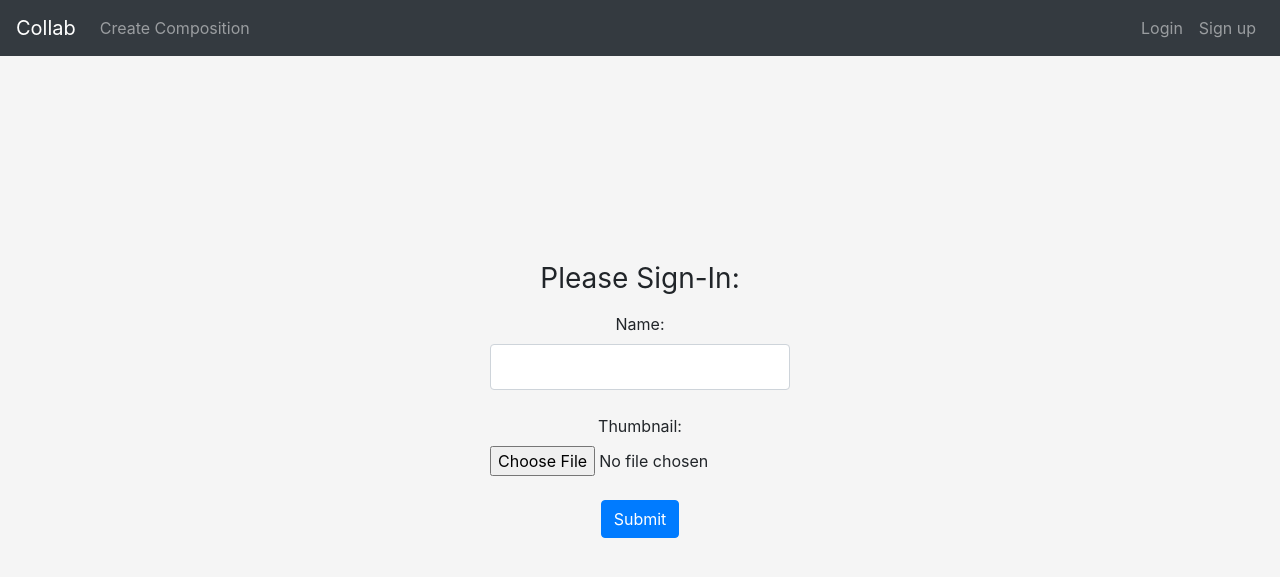
After one commit to yuvalgarti/Collaborative-Music-Arts, a Django app: page /accounts/signup in a window 1280 px wide. The commit adds this page. Shown: the top 577 px of the page. Run offline with Django 3.2, Linux system fonts and the light colour scheme; parts of the project's set-up code (start-up, migrations or seed data) failed here and were passed over; some libraries are stand-ins or nearby versions.

Commit message:
added files for sign up form

```diff
--- /dev/null
+++ b/Collaborative_Music_Arts/forms.py
@@ -0,0 +1,16 @@
+import os
+from django import forms
+from django.core.exceptions import ValidationError
+from django.contrib.auth.models import User
+
+
+class SignUpForm(forms.ModelForm):
+    name = forms.CharField(widget=forms.TextInput(attrs={
+        'class': 'form-control'
+    }))
+
+    thumbnail = forms.ImageField(required=False)
+
+    class Meta:
+        model = User
+        fields = ['name', 'thumbnail']
--- a/Collaborative_Music_Arts/urls.py
+++ b/Collaborative_Music_Arts/urls.py
@@ -16,13 +16,16 @@ Including another URLconf
 from django.conf.urls.static import static
 from django.contrib import admin
 from django.urls import path
+from django.conf.urls import url
 from django.urls import include
 from . import settings
+from . import views
 
 
 urlpatterns = [
     path('admin/', admin.site.urls),
     path('accounts/', include('django.contrib.auth.urls')),
+    url('accounts/signup', views.SignUpView.as_view(), name='signup'),
     path('', include('compositions.urls'))
 ]
 
--- /dev/null
+++ b/Collaborative_Music_Arts/views.py
@@ -0,0 +1,24 @@
+from django.contrib.auth.models import User
+from django.shortcuts import render, redirect
+from django.views.generic import TemplateView
+
+from .forms import SignUpForm
+from django.contrib.auth.models import User
+from django.views import View
+
+
+# Create your views here.
+class SignUpView(View):
+    template_name = 'registration/signup.html'
+
+    def get(self, request):
+        form = SignUpForm()
+        return render(request, self.template_name, {'form': form})
+
+    def post(self, request):
+        form = SignUpForm(request.POST, request.FILES)
+        if form.is_valid():
+            user = User.objects.create_user(request)
+            user.save()
+            return redirect('index')
+        return render(request, self.template_name, {'form': form})
--- a/compositions/models.py
+++ b/compositions/models.py
@@ -1,6 +1,5 @@
 from djongo import models
 from django.contrib.auth import get_user_model
-
 
 # Create your models here.
 class Composition(models.Model):
@@ -33,7 +32,6 @@ class Track(models.Model):
         composition_id = kwargs.pop('composition_id')
         self.creator = user
         self.composition = Composition.objects.get(id=composition_id)
-        super().save(*args, **kwargs)
 
     def __str__(self):
         return self.instrument + ' - ' + self.creator.username
@@ -52,7 +50,6 @@ class Variation(models.Model):
         composition_id = kwargs.pop('composition_id')
         self.creator = user
         self.composition = Composition.objects.get(id=composition_id)
-        super().save(*args, **kwargs)
 
     def __str__(self):
         return self.name + ' (' + str(self.composition) + ') - ' + self.creator.username
--- a/templates/base.html
+++ b/templates/base.html
@@ -33,6 +33,9 @@
                 <li class="nav-item">
                     <a class="nav-link" href="{% url 'login' %}">Login</a>
                 </li>
+                <li class="nav-item">
+                    <a class="nav-link" href="{% url 'signup' %}">Sign up</a>
+                </li>
             {% endif %}
         </ul>
     </div>
--- /dev/null
+++ b/templates/registration/signup.html
@@ -0,0 +1,29 @@
+
+{% extends 'base.html' %}
+{% block Head %}
+    {% load static %}
+    <link href="{% static "css/signin.css" %}" rel="stylesheet">
+{% endblock %}
+
+{% block Content %}
+     <form class="form-signin" method="post">
+        {% csrf_token %}
+        <div class="text-center">
+            <h1 class="h3 mb-3 font-weight-normal">Please Sign-In:</h1>
+
+            {% for field in form %}
+
+                <div class="control-group">
+                    <label class="control-label">{{ field.label }}:</label>
+                    <div class="controls">{{ field }}</div>
+                    {% if field.errors %}
+                        {{ field.errors }}
+                    {% endif %}
+                </div>
+
+                <br>
+            {% endfor %}
+            <input type="submit" class="btn btn-primary" value="Submit">
+        </div>
+    </form>
+{% endblock %}
```
Also changed, not shown: requirements.txt (deleted, +0 -7 lines).
